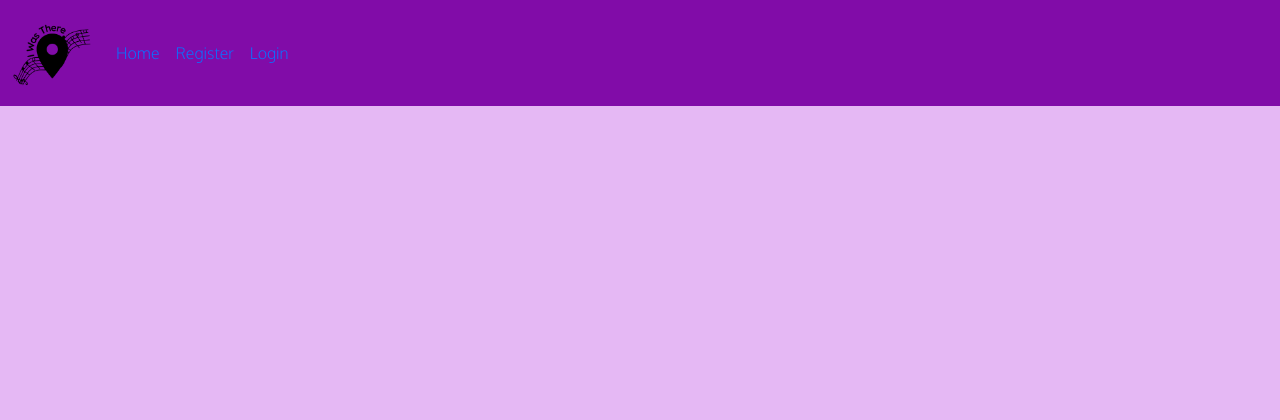
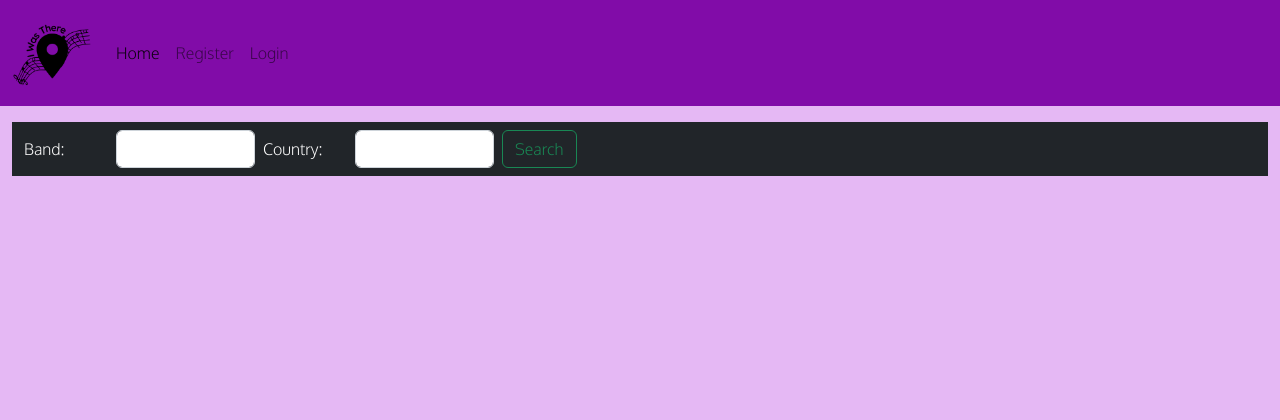
Before and after one commit to tanisecarvalho/i-was-there, a Django app: page / in a window 1280 px wide. Shown: the top 420 px of the page. Run offline with Django 3.2, Linux system fonts and the light colour scheme; data that the repository does not hold is empty.

Commit message:
feat: add card and search bar on concerts.html

```diff
--- a/templates/base.html
+++ b/templates/base.html
@@ -11,11 +11,8 @@
     <link href="https://fonts.googleapis.com/css2?family=Lato:wght@300;700&display=swap" rel="stylesheet">
     <link rel="stylesheet" href="https://cdnjs.cloudflare.com/ajax/libs/font-awesome/5.15.3/css/all.min.css">
     <meta name="viewport" content="width=device-width, initial-scale=1" />
-    <link href="https://cdn.jsdelivr.net/npm/bootstrap@5.0.1/dist/css/bootstrap.min.css" rel="stylesheet"
-        integrity="sha384-+0n0xVW2eSR5OomGNYDnhzAbDsOXxcvSN1TPprVMTNDbiYZCxYbOOl7+AMvyTG2x" crossorigin="anonymous">
-    <script src="https://cdn.jsdelivr.net/npm/bootstrap@5.0.1/dist/js/bootstrap.bundle.min.js"
-        integrity="sha384-gtEjrD/SeCtmISkJkNUaaKMoLD0//ElJ19smozuHV6z3Iehds+3Ulb9Bn9Plx0x4" crossorigin="anonymous">
-    </script>
+    <link href="https://cdn.jsdelivr.net/npm/bootstrap@5.2.3/dist/css/bootstrap.min.css" rel="stylesheet"
+        integrity="sha384-rbsA2VBKQhggwzxH7pPCaAqO46MgnOM80zW1RWuH61DGLwZJEdK2Kadq2F9CUG65" crossorigin="anonymous">
     <link rel="stylesheet" href="{% static 'css/style.css' %}">
 
 </head>
@@ -72,6 +69,8 @@
 
     </footer>
 
+    <script src="https://cdn.jsdelivr.net/npm/bootstrap@5.2.3/dist/js/bootstrap.bundle.min.js"
+        integrity="sha384-kenU1KFdBIe4zVF0s0G1M5b4hcpxyD9F7jL+jjXkk+Q2h455rYXK/7HAuoJl+0I4" crossorigin="anonymous"></script>
 </body>
 
 </html>
--- a/templates/concerts.html
+++ b/templates/concerts.html
@@ -4,21 +4,34 @@
 
 <div class="container-fluid">
     <div class="row">
+        <div class="col-12 mt-3 left">
+            <nav class="navbar text-bg-dark">
+                <div class="container-fluid">
+                  <form class="d-flex" role="search">
+                    <label for="band" class="col-sm-2 col-form-label">Band: </label>
+                    <input class="form-control me-2" type="search" aria-label="Band" name="band">
+                    <label for="country" class="col-sm-2 col-form-label">Country: </label>
+                    <input class="form-control me-2" type="search" aria-label="Country" name="country">
+                    <button class="btn btn-outline-success" type="submit">Search</button>
+                  </form>
+                </div>
+              </nav>
+        </div>
+    </div>
+    <div class="row">
 
-        <!-- Blog Entries Column -->
+        <!-- Concerts -->
         <div class="col-12 mt-3 left">
             <div class="row">
                 {% for concert in concert_list %}
                 <div class="col-md-4">
-                    <div class="card mb-4">
+                    <div class="card text-bg-dark" style="width: 18rem; text-align: center;">
                         <div class="card-body">
-                            <a href="#" class="concert-link">
-                                <h2 class="card-title">{{ concert.band }}</h2>
-                                <p class="card-text">{{ concert.date }}</p>
-                            </a>
-                            <hr />
-                            <p class="card-text text-muted h6">{{ concert.created_on}} <i class="far fa-heart"></i>
-                                {{ concert.number_of_goers }}</p>
+                            <h4 class="card-title"><a href="#" class="card-link">{{ concert.band }}</a></h4>
+                            <h5 class="card-subtitle mb-2 text-muted">{{ concert.date }}</h5>
+                            <p class="card-text">{{ concert.city }}, {{ concert.country }}</p>
+                            <p class="card-text">{{ concert.number_of_goers }} were there</p>
+                            <input type="button" value="ADD TO MY LIST">
                         </div>
                     </div>
                 </div>
@@ -27,7 +40,6 @@
             <div class="row">
                 {% endif %}
                 {% endfor %}
-
             </div>
         </div>
     </div>
```
